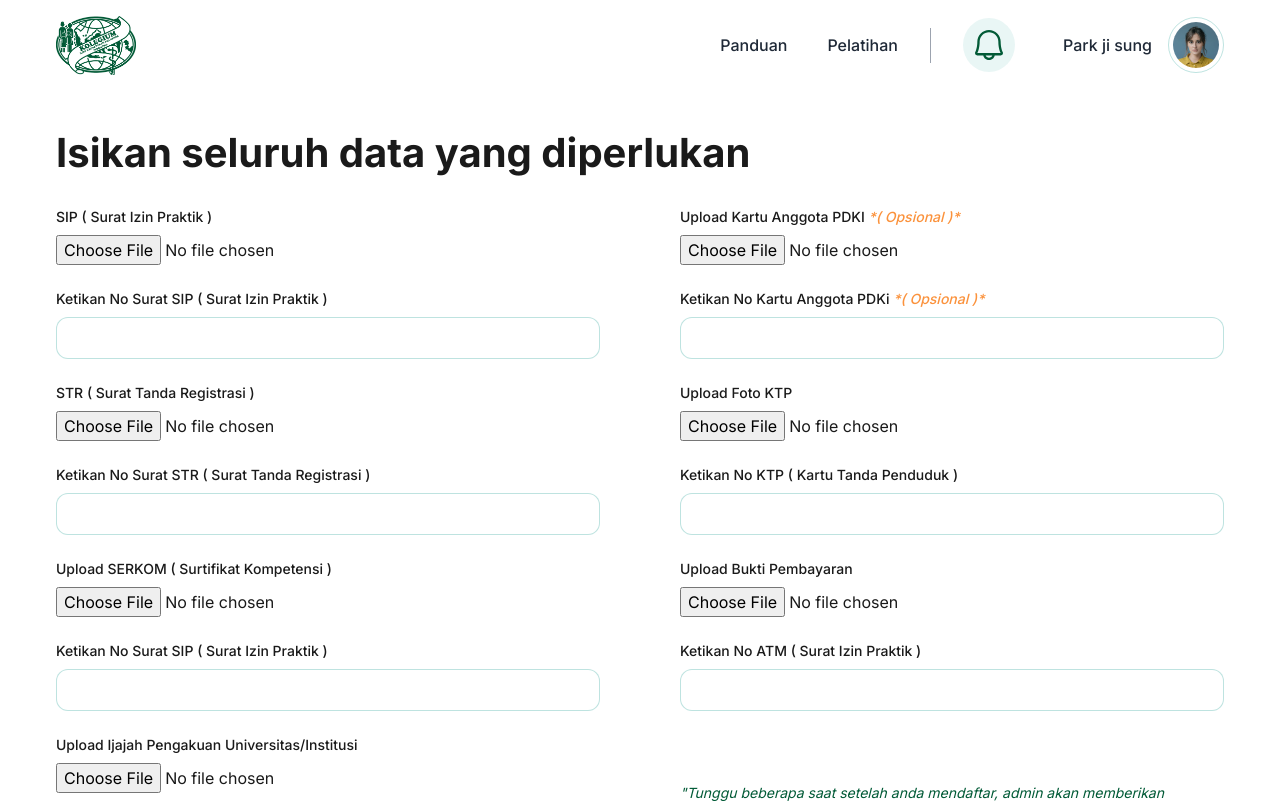
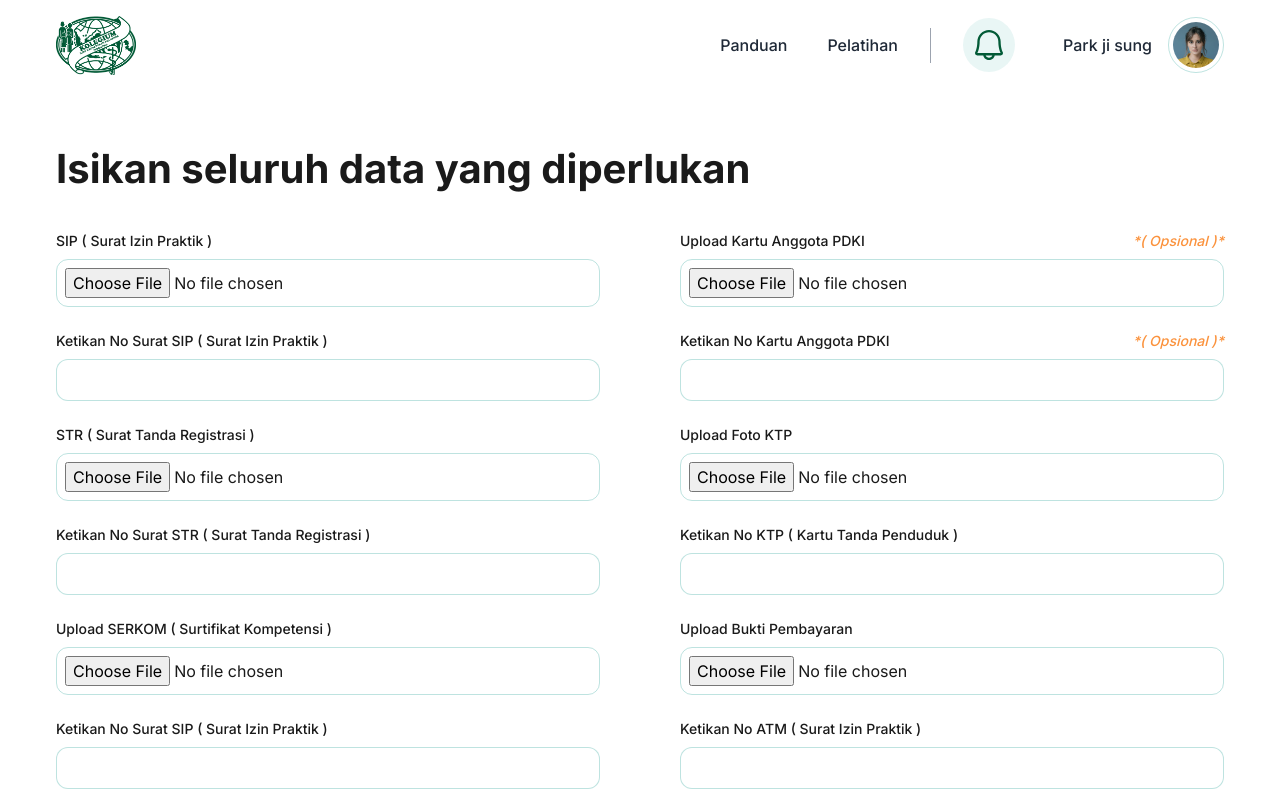
Before and after one commit to adenkesuma/L2KB-LMS, a Next.js app: page /courses/register in a window 1280 px wide. Shown: the top 803 px of the page. Built offline with nearby package versions, Linux system fonts and the light colour scheme.

Commit message:
`feat:` add active navigate

```diff
--- a/app/courses/[slug]/page.tsx
+++ b/app/courses/[slug]/page.tsx
@@ -7,7 +7,7 @@ import Link from 'next/link'
 const PelatihanDetail: FC = () => {
   return (
     <main className='my-8'>
-      <h1 className='mt-8 font-bold text-[34px]'>
+      <h1 className='mt-12 font-bold text-[34px]'>
         Pelatihan skrining bayi baru lahir, bagi Dokter dan Bidan
       </h1>
       <div className='flex items-center justify-start mt-10'>
--- a/app/courses/page.tsx
+++ b/app/courses/page.tsx
@@ -5,7 +5,7 @@ const Courses = () => {
   return (
     <main>
         {/* header title pelatihan */}
-        <div className='flex flex-col justify-center items-center gap-2 mt-8'>
+        <div className='flex flex-col justify-center items-center gap-2 mt-12'>
             <h1 className='font-bold text-center text-[40px]'>Agenda Pelatihan</h1>
             <p className='font-regular text-[16px]'>Temukan pelatihan yang anda inginkan, dan kembangkan terus kemampuan anda</p>
             <input
--- a/app/courses/register/page.tsx
+++ b/app/courses/register/page.tsx
@@ -2,15 +2,15 @@ import React from 'react'
 
 const Register = () => {
   return (
-    <main className='mt-8'>
+    <main className='mt-12 pb-8'>
         <h1 className='font-bold text-[40px]'>Isikan seluruh data yang diperlukan</h1>
 
-        <div className='grid grid-cols-2 gap-20 mt-6'>
+        <div className='grid grid-cols-2 gap-20 mt-8'>
             <div className='flex flex-col gap-6'>
                 {/* SIP */}
                 <div className='flex flex-col gap-2'>
                     <label className='font-medium text-sm'>SIP {"( Surat Izin Praktik )"}</label>
-                    <input type="file" />
+                    <input type="file" className='border rounded-xl p-2 border-opacity-green'/>
                 </div>
                 <div className='flex flex-col gap-2'>
                     <label className='font-medium text-sm'>Ketikan No Surat SIP {"( Surat Izin Praktik )"}</label>
@@ -20,7 +20,7 @@ const Register = () => {
                 {/* STR */}
                 <div className='flex flex-col gap-2'>
                     <label className='font-medium text-sm'>STR {"( Surat Tanda Registrasi )"}</label>
-                    <input type="file" />
+                    <input type="file" className='border rounded-xl p-2 border-opacity-green' />
                 </div>
                 <div className='flex flex-col gap-2'>
                     <label className='font-medium text-sm'>Ketikan No Surat STR {"( Surat Tanda Registrasi )"}</label>
@@ -30,7 +30,7 @@ const Register = () => {
                 {/* SERKOM */}
                 <div className='flex flex-col gap-2'>
                     <label className='font-medium text-sm'>Upload SERKOM {"( Surtifikat Kompetensi )"}</label>
-                    <input type="file" />
+                    <input type="file" className='border rounded-xl p-2 border-opacity-green' />
                 </div>
                 <div className='flex flex-col gap-2'>
                     <label className='font-medium text-sm'>Ketikan No Surat SIP {"( Surat Izin Praktik )"}</label>
@@ -40,7 +40,7 @@ const Register = () => {
                 {/* Ijajah Pengakuan */}
                 <div className='flex flex-col gap-2'>
                     <label className='font-medium text-sm'>Upload Ijajah Pengakuan Universitas/Institusi</label>
-                    <input type="file" />
+                    <input type="file" className='border rounded-xl p-2 border-opacity-green' />
                 </div>
                 <div className='flex flex-col gap-2'>
                     <label className='font-medium text-sm'>Ketikan No Ijajah {"( Surat Izin Praktik )"}</label>
@@ -51,18 +51,24 @@ const Register = () => {
 
                 {/* Kartu Anggota PDKI (opsional) */}
                 <div className='flex flex-col gap-2'>
-                    <label className='font-medium text-sm'>Upload Kartu Anggota PDKI <span className='text-end italic text-orange-400'>{"*( Opsional )*"}</span></label>
-                    <input type="file" />
+                    <label className='font-medium text-sm flex justify-between items-center'>
+                        <span>Upload Kartu Anggota PDKI</span>
+                        <span className='text-end italic text-orange-400'>{"*( Opsional )*"}</span>
+                    </label>
+                    <input type="file"  className='border rounded-xl p-2 border-opacity-green'/>
                 </div>
                 <div className='flex flex-col gap-2'>
-                    <label className='font-medium text-sm'>Ketikan No Kartu Anggota PDKi <span className='text-end italic text-orange-400'>{"*( Opsional )*"}</span></label>
+                    <label className='font-medium text-sm flex justify-between items-center'>
+                        <span>Ketikan No Kartu Anggota PDKI</span>
+                        <span className='text-end italic text-orange-400'>{"*( Opsional )*"}</span>
+                    </label>
                     <input type="text" className="border rounded-xl p-2 border-opacity-green" />
                 </div>
 
                 {/* KTP */}
                 <div className='flex flex-col gap-2'>
                     <label className='font-medium text-sm'>Upload Foto KTP</label>
-                    <input type="file" />
+                    <input type="file" className='border rounded-xl p-2 border-opacity-green' />
                 </div>
                 <div className='flex flex-col gap-2'>
                     <label className='font-medium text-sm'>Ketikan No KTP {"( Kartu Tanda Penduduk )"}</label>
@@ -72,7 +78,7 @@ const Register = () => {
                 {/* Bukti pembayaran */}
                 <div className='flex flex-col gap-2'>
                     <label className='font-medium text-sm'>Upload Bukti Pembayaran</label>
-                    <input type="file" />
+                    <input type="file" className='border rounded-xl p-2 border-opacity-green' />
                 </div>
                 <div className='flex flex-col gap-2'>
                     <label className='font-medium text-sm'>Ketikan No ATM  {"( Surat Izin Praktik )"}</label>
--- a/components/navbar.tsx
+++ b/components/navbar.tsx
@@ -30,10 +30,10 @@ const Navbar: FC = () => {
                         <div className="flex justify-center items-center gap-8">
                             <ul className="flex justify-center items-center gap-10">
                                 <li>
-                                    <a href="/guide" className="hover:text-green hover:border-b hover:border-green delay-75 font-medium text-gray-800">Panduan</a>
+                                    <a href="/guide" className={`${pathname === "/guide" ? "border-b text-green border-green" : ""} hover:text-green hover:border-b hover:border-green delay-75 font-medium text-gray-800`}>Panduan</a>
                                 </li>
                                 <li>
-                                    <a href="/courses" className="hover:text-green hover:border-b hover:border-green delay-75 font-medium text-gray-800">Pelatihan</a>
+                                    <a href="/courses" className={`${pathname === "/courses" ? "text-green border-b border-green" : ""} hover:text-green hover:border-b hover:border-green delay-75 font-medium text-gray-800`}>Pelatihan</a>
                                 </li>
                             </ul>
 
```
